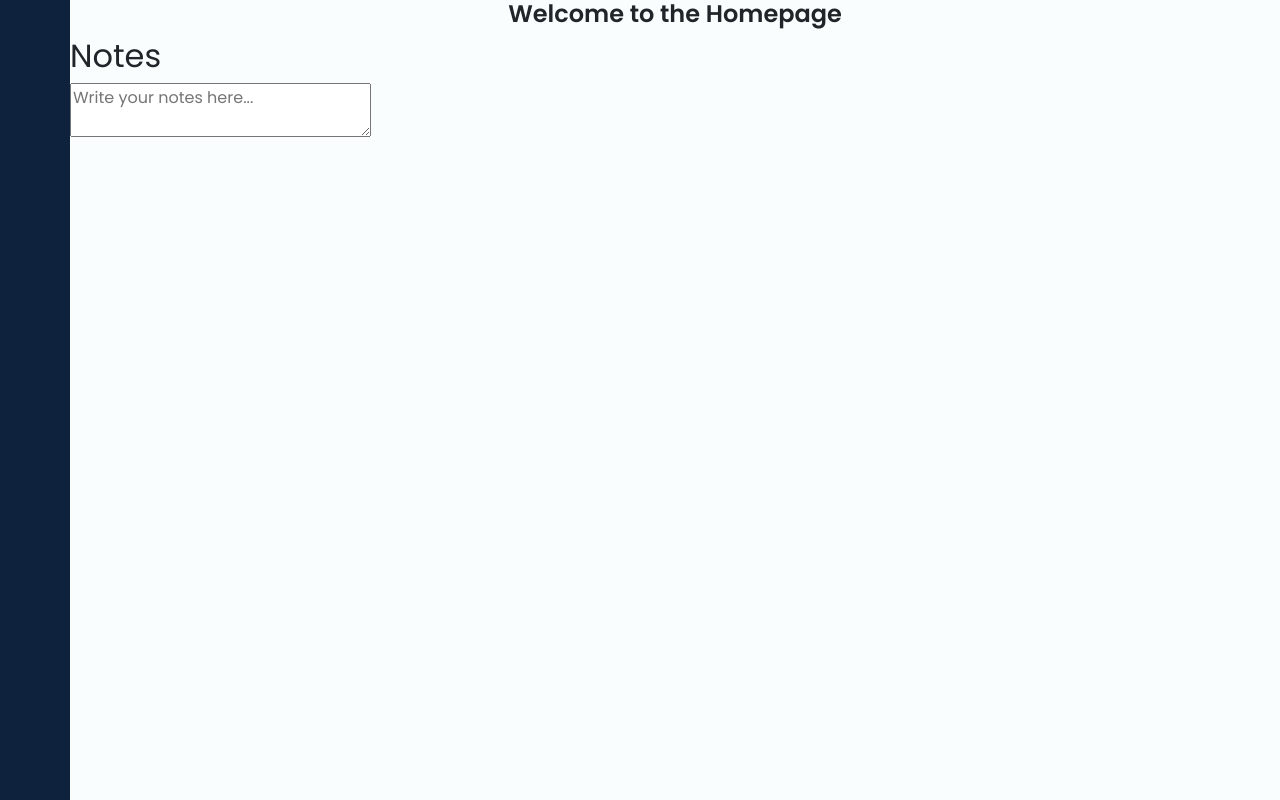
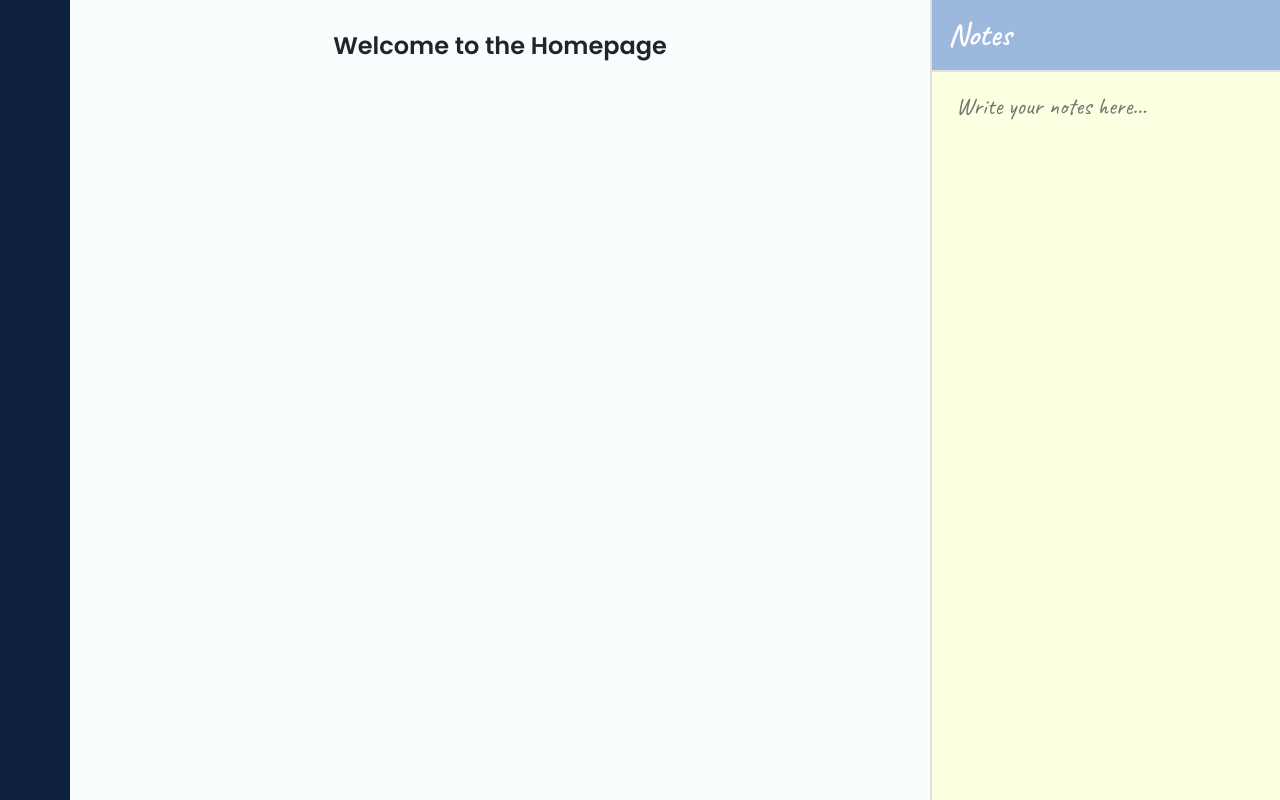
Before and after one commit to CS4300-CS5300-SP26/dev5_cust3, a Django app: page /homepage/ in a window 1280 px wide. Run offline with Django 4.2, Linux system fonts and the light colour scheme; some libraries are stand-ins or nearby versions.

Commit message:
CSS for notes_panel done

```diff
--- /dev/null
+++ b/knowledge_map/knowledge_app/static/css/homepage.css
@@ -0,0 +1,50 @@
+.homepage-wrapper {
+    display: flex;
+    height: 100vh;
+}
+
+.homepage-main {
+    flex: 1;
+    padding: 2rem;
+}
+
+.notepad-panel {
+    width: 350px;
+    min-width: 300px;
+    background-color: #fcffe0;
+    border-left: 2px solid #e0e0e0;
+    display: flex;
+    flex-direction: column;
+}
+
+.notepad-header {
+    padding: 1rem 1rem;
+    border-bottom: 2px solid #e0e0e0;
+    background-color: #9db8dd;
+    color: white;
+    font-family: "Caveat", cursive;
+    font-optical-sizing: auto;
+    font-weight: 400;
+    font-style: normal;
+}
+
+.notepad-header h2 {
+    font-size: 2rem;
+    font-weight: 600;
+    margin: 0;
+}
+
+.notepad-body {
+    flex: 1;
+    padding: 1rem 1.5rem;
+    border: none;
+    resize: none;
+    font-family: "Caveat", cursive;
+    font-optical-sizing: auto;
+    font-weight: 400;
+    font-style: normal;
+    font-size: 1.5rem;
+    outline: none;
+    background-color: #fcffe0;
+    color: #333;
+}
--- a/knowledge_map/knowledge_app/templates/knowledge_app/homepage.html
+++ b/knowledge_map/knowledge_app/templates/knowledge_app/homepage.html
@@ -2,6 +2,10 @@
 {% load static %}
 
 {% block content %}
+<link rel="preconnect" href="https://fonts.googleapis.com">
+<link rel="preconnect" href="https://fonts.gstatic.com" crossorigin>
+<link href="https://fonts.googleapis.com/css2?family=Caveat:wght@400..700&display=swap" rel="stylesheet">
+<link rel="stylesheet" href="{% static 'css/homepage.css' %}">
 <div class="homepage-wrapper">
     <div class="homepage-main">
         <h1 style="text-align: center;">Welcome to the Homepage</h1>
```
